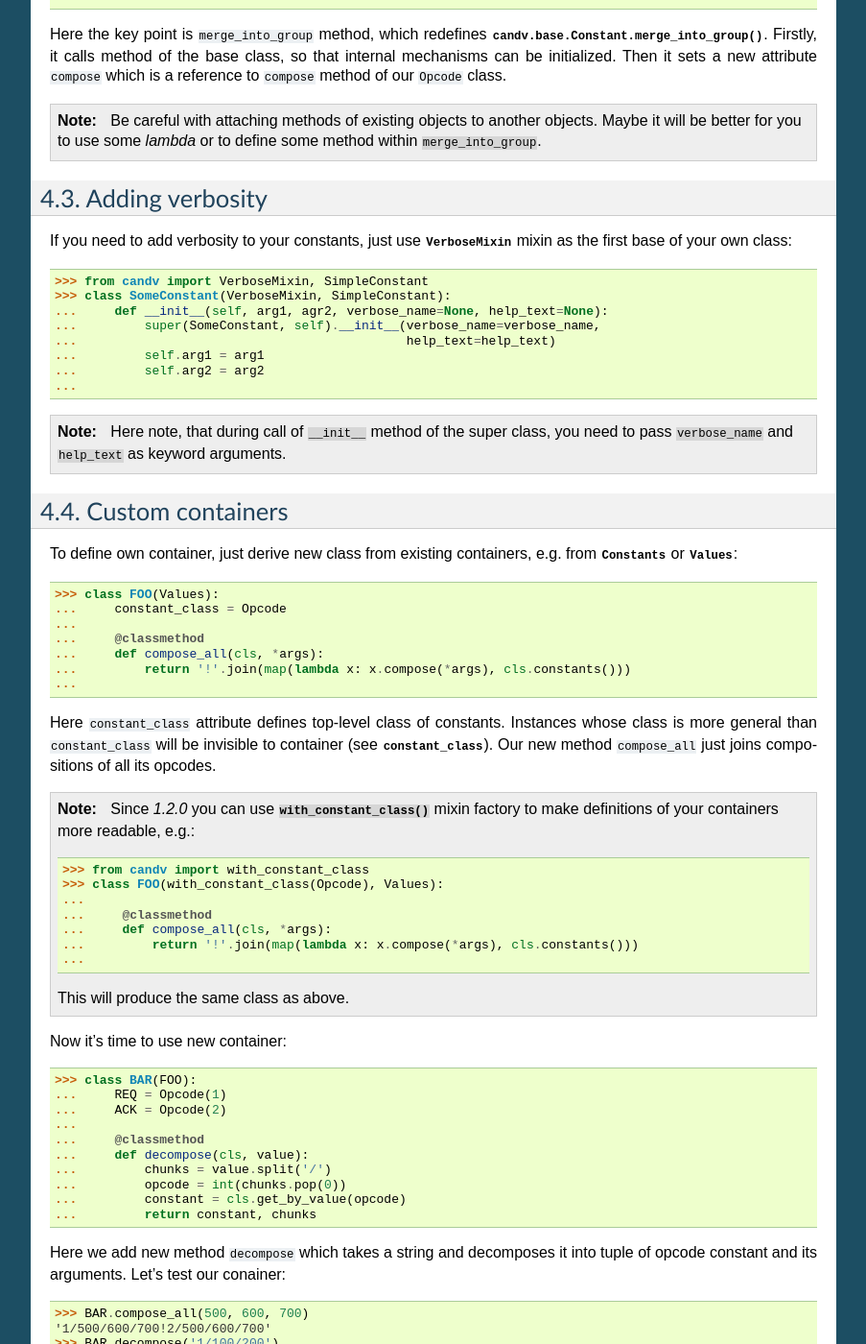
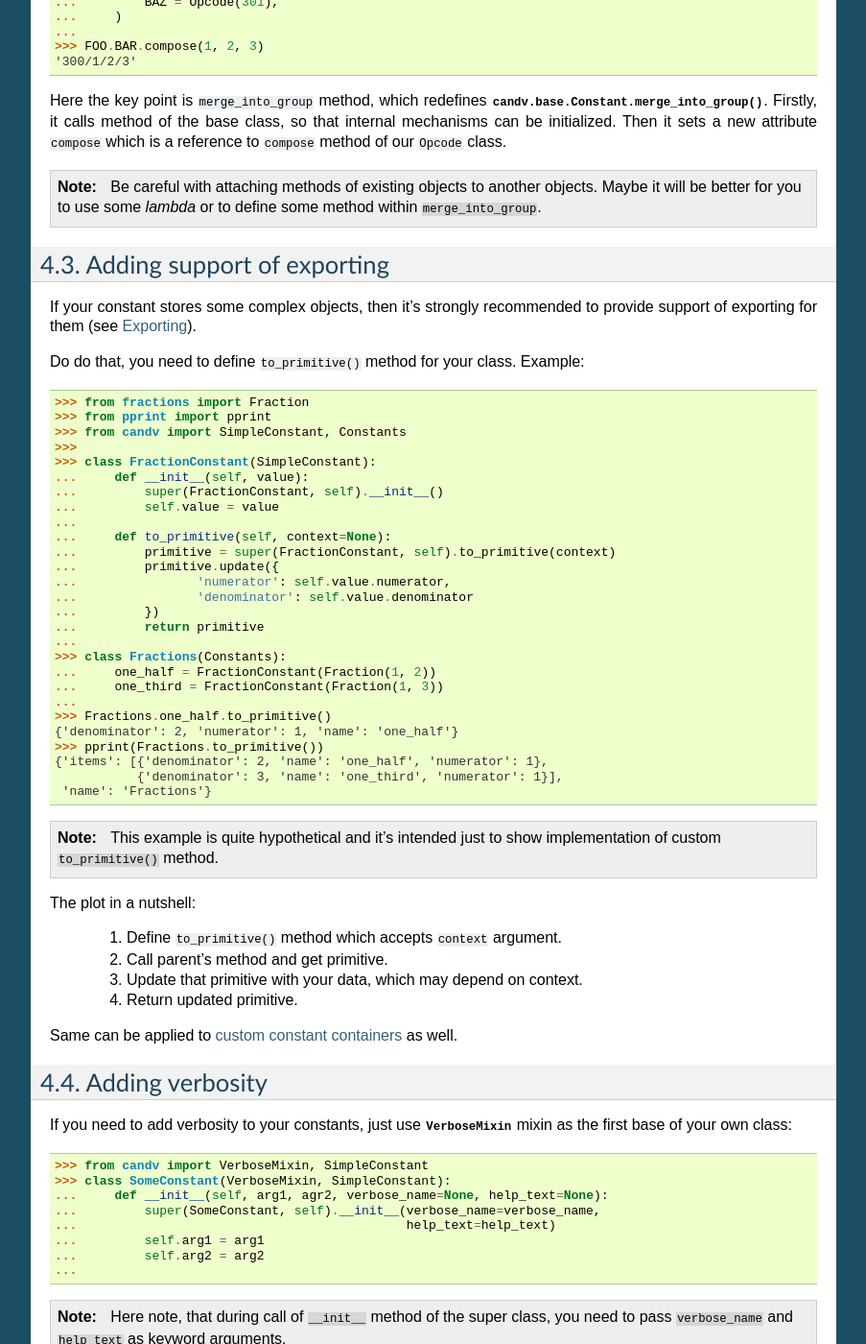
Before and after one commit to o3bvv/candv, a Sphinx documentation site: the page built from docs/customization.rst, in a window 1280 px wide and 1400 px high, scrolled down 1252 px. Shown: the whole window at 96% size, without its empty margins (198-1101 px from the left). Built offline with Sphinx 7.4.7, drawn with Linux system fonts in a browser that asks for light colours; some of the changed text lies outside the part shown.

Commit message:
implement to_primitive() method (close #1)

```diff
--- a/docs/conf.py
+++ b/docs/conf.py
@@ -60,7 +60,7 @@ copyright = u'2014, Alexander Oblovatniy'
 # The short X.Y version.
 version = '1.2'
 # The full version, including alpha/beta/rc tags.
-release = '1.2.0'
+release = '1.2.1'
 
 # The language for content autogenerated by Sphinx. Refer to documentation
 # for a list of supported languages.
--- a/docs/customization.rst
+++ b/docs/customization.rst
@@ -36,7 +36,11 @@ Adding support of groups
 ------------------------
 
 Well, everything looks fine. But what about creating a group from our new
-constants? First, let's create some constant::
+constants?
+
+.. note:: If you don't know what this means, see :ref:`hierarchies`.
+
+So, firstly, let's create some constant::
 
     >>> class FOO(Values):
     ...     BAR = Opcode(300).to_group(Values,
@@ -85,6 +89,61 @@ new attribute ``compose`` which is a reference to ``compose`` method of our
     Maybe it will be better for you to use some *lambda* or to define some
     method within ``merge_into_group``.
 
+.. _customization_exporting:
+
+Adding support of exporting
+---------------------------
+
+If your constant stores some complex objects, then it's strongly recommended
+to provide support of exporting for them (see :ref:`usage_exporting`).
+
+Do do that, you need to define ``to_primitive()`` method for your class.
+Example::
+
+    >>> from fractions import Fraction
+    >>> from pprint import pprint
+    >>> from candv import SimpleConstant, Constants
+    >>>
+    >>> class FractionConstant(SimpleConstant):
+    ...     def __init__(self, value):
+    ...         super(FractionConstant, self).__init__()
+    ...         self.value = value
+    ...
+    ...     def to_primitive(self, context=None):
+    ...         primitive = super(FractionConstant, self).to_primitive(context)
+    ...         primitive.update({
+    ...                'numerator': self.value.numerator,
+    ...                'denominator': self.value.denominator
+    ...         })
+    ...         return primitive
+    ...
+    >>> class Fractions(Constants):
+    ...     one_half = FractionConstant(Fraction(1, 2))
+    ...     one_third = FractionConstant(Fraction(1, 3))
+    ...
+    >>> Fractions.one_half.to_primitive()
+    {'denominator': 2, 'numerator': 1, 'name': 'one_half'}
+    >>> pprint(Fractions.to_primitive())
+    {'items': [{'denominator': 2, 'name': 'one_half', 'numerator': 1},
+               {'denominator': 3, 'name': 'one_third', 'numerator': 1}],
+     'name': 'Fractions'}
+
+.. note::
+
+    This example is quite hypothetical and it's intended just to show
+    implementation of custom ``to_primitive()`` method.
+
+The plot in a nutshell:
+
+    #. Define ``to_primitive()`` method which accepts ``context`` argument.
+    #. Call parent's method and get primitive.
+    #. Update that primitive with your data, which may depend on context.
+    #. Return updated primitive.
+
+Same can be applied to :ref:`custom constant containers <custom_containers>`
+as well.
+
+
 Adding verbosity
 ----------------
 
@@ -104,6 +163,7 @@ If you need to add verbosity to your constants, just use
 
     Here note, that during call of ``__init__`` method of the super class, you
     need to pass ``verbose_name`` and ``help_text`` as keyword arguments.
+
 
 .. _custom_containers:
 
--- a/docs/dive-in.rst
+++ b/docs/dive-in.rst
@@ -9,6 +9,7 @@ descriptions for your constants? Attaching values to them? Do you need to find
 constants by their names or values? What about combining groups of constants
 into an hierarchy? And finally, how do you imagine documenting process of this
 all?
+
 
 Simple example
 --------------
@@ -100,6 +101,7 @@ What attributes does it have?
     'BAR.ONE'
     >>> BAR.ONE.container
     <constants container 'BAR'>
+
 
 .. _complex-example:
 
--- a/docs/misc.rst
+++ b/docs/misc.rst
@@ -3,6 +3,7 @@ Misc
 
 This chapter covers miscellaneous things which are not related to the library
 usage.
+
 
 Tests
 ^^^^^
@@ -25,6 +26,7 @@ run::
 
     $ coverage run `which nosetests` --nocapture && coverage report -m
 
+
 Building docs
 ^^^^^^^^^^^^^
 
@@ -40,6 +42,7 @@ To see all available output formats, run::
 
     $ make help
 
+
 .. _Travis CI: https://travis-ci.org/oblalex/candv
 .. _nose: https://nose.readthedocs.org/en/latest/
 .. _Coveralls: https://coveralls.io/r/oblalex/candv?branch=master
--- a/requirements.txt
+++ b/requirements.txt
@@ -4,4 +4,4 @@
 #
 #     pip install -r requirements.pip
 
-six>=1.7.3
+six>=1.6.1
--- a/setup.py
+++ b/setup.py
@@ -14,7 +14,7 @@ REQUIREMENTS = [
 
 setup(
     name='candv',
-    version='1.2.0',
+    version='1.2.1',
     description="Constants and Values: create grouped non-standard named "
                 "constants, add values, verbose names, help texts or anything "
                 "you like to them",
```
Also changed, not shown: candv/__init__.py (+29 -0 lines), docs/index.rst (+10 -0 lines), docs/usage.rst (+92 -0 lines), 3 other files.
